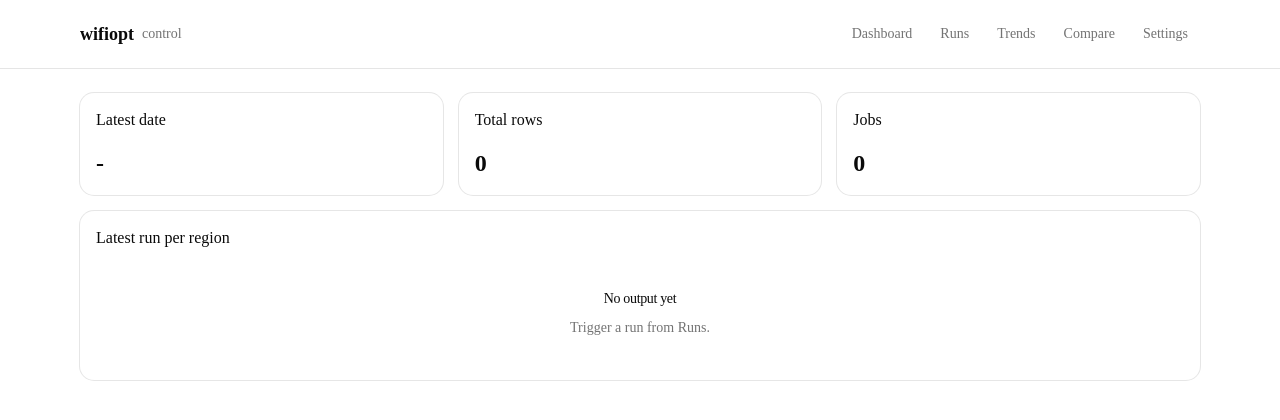
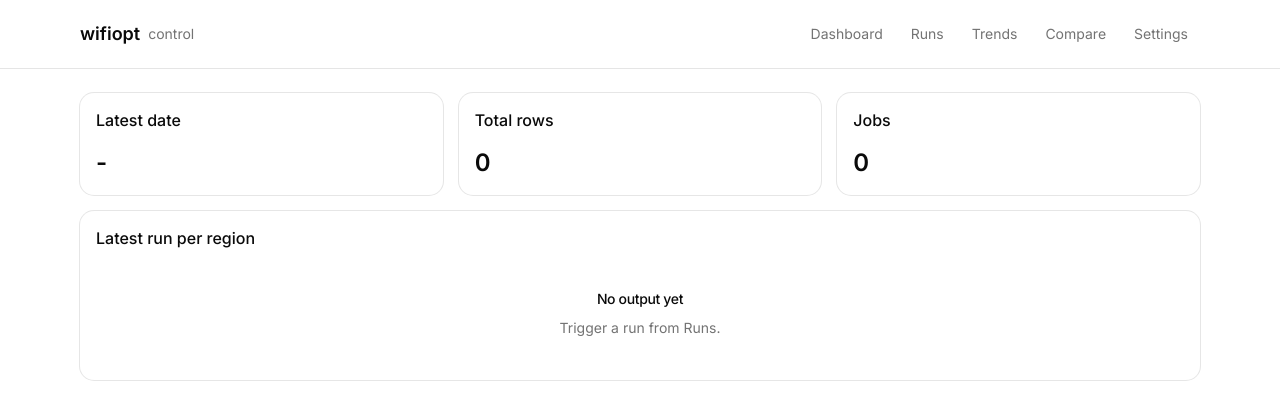
Before and after one commit to WaffleWhip/wifiopt, a Next.js app in the folder ui/: page / in a window 1280 px wide. Shown: the top 420 px of the page. Built offline with nearby package versions, Linux system fonts and the light colour scheme.

Commit message:
style: Inter font, no mono

```diff
--- a/ui/src/app/globals.css
+++ b/ui/src/app/globals.css
@@ -8,7 +8,7 @@
   --color-background: var(--background);
   --color-foreground: var(--foreground);
   --font-sans: var(--font-sans);
-  --font-mono: var(--font-geist-mono);
+  --font-mono: var(--font-sans);
   --font-heading: var(--font-sans);
   --color-sidebar-ring: var(--sidebar-ring);
   --color-sidebar-border: var(--sidebar-border);
--- a/ui/src/app/layout.tsx
+++ b/ui/src/app/layout.tsx
@@ -1,16 +1,11 @@
 import type { Metadata } from "next";
-import { Geist, Geist_Mono } from "next/font/google";
+import { Inter } from "next/font/google";
 import Link from "next/link";
 import "./globals.css";
 import { Toaster } from "@/components/ui/sonner";
 
-const geistSans = Geist({
-  variable: "--font-geist-sans",
-  subsets: ["latin"],
-});
-
-const geistMono = Geist_Mono({
-  variable: "--font-geist-mono",
+const inter = Inter({
+  variable: "--font-sans",
   subsets: ["latin"],
 });
 
@@ -29,10 +24,7 @@ const NAV = [
 
 export default function RootLayout({ children }: LayoutProps<"/">) {
   return (
-    <html
-      lang="en"
-      className={`${geistSans.variable} ${geistMono.variable} h-full antialiased`}
-    >
+    <html lang="en" className={`${inter.variable} h-full antialiased`}>
       <body className="min-h-full flex flex-col">
         <header className="border-b">
           <div className="mx-auto flex max-w-6xl flex-col gap-2 px-4 py-4 sm:flex-row sm:items-center sm:justify-between">
```
